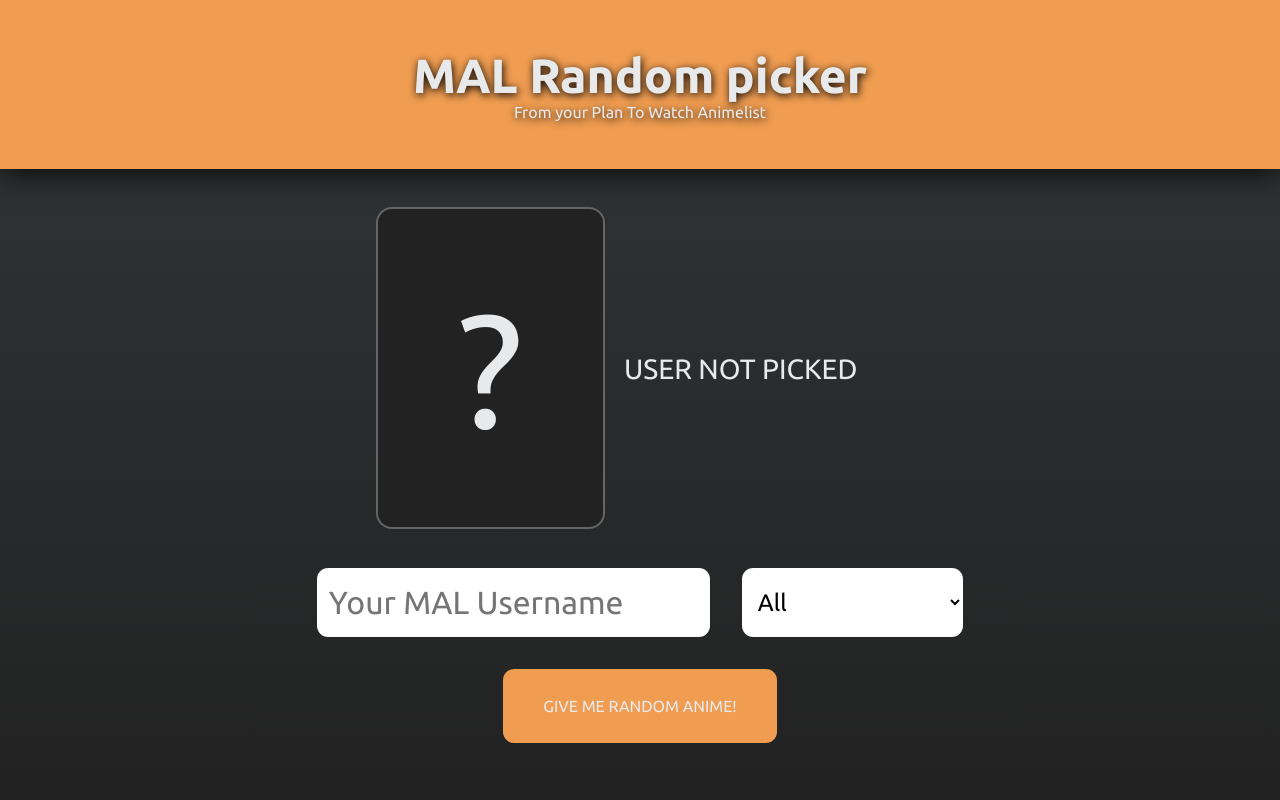
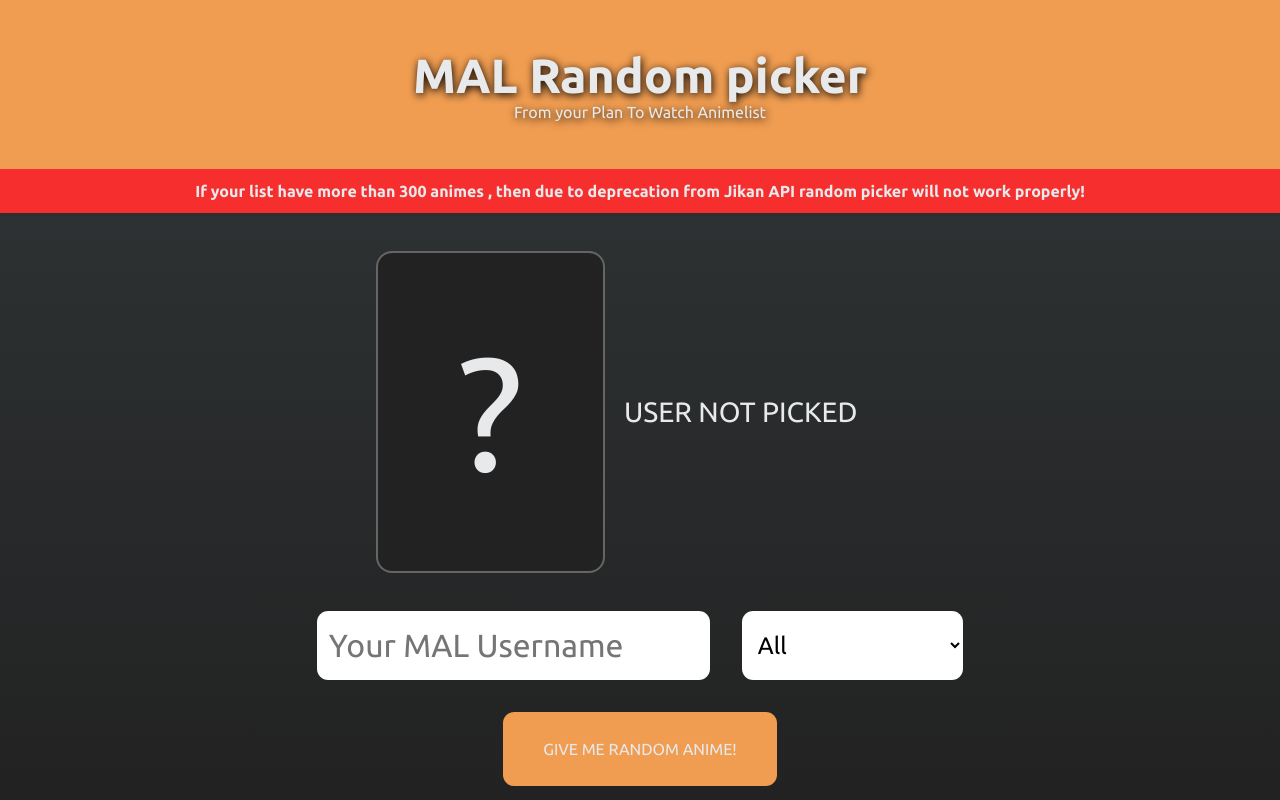
Before and after one commit to Bushenzie/malr-project, a React (Create React App) app: page / in a window 1280 px wide. Built offline with nearby package versions, Linux system fonts and the light colour scheme.

Commit message:
Warning Update

```diff
--- a/package.json
+++ b/package.json
@@ -6,6 +6,7 @@
     "@testing-library/jest-dom": "^5.16.4",
     "@testing-library/react": "^13.2.0",
     "@testing-library/user-event": "^13.5.0",
+    "axios": "^0.27.2",
     "react": "^18.1.0",
     "react-dom": "^18.1.0",
     "react-icons": "^4.3.1",
--- a/src/App.js
+++ b/src/App.js
@@ -1,4 +1,6 @@
 import { useState } from "react";
+import axios from "axios";
+
 import UserInput from "./components/UserInput";
 import Item from "./components/Item"
 import StatusShow from "./components/StatusShow";
@@ -23,23 +25,20 @@
       setStatus("Loading...")
 
 
-      const response = await fetch(url);
-      const parsed = await response.json();
+      const response = await axios.get(url);
 
       // CHECKING FOR ERROR
-      if(parsed.status >= 300 || parsed.status <= 500 ) {
-          setData([])
-          setStatus("User Not Found");
-      }
-      else {
+      if(response.status >= 200 || response.status < 300 ) {
 
         // IF CATEGORY = 7(ALL) THEN SKIP FILTERING TO SHOW ALL ELSE FILTER BY CATEGORY
         let animeData;
         if(category === 7) {
-          animeData = parsed.data;
+          animeData = response.data.data;
         }
         else {
-          animeData = parsed.data.filter(item => item["watching_status"] === category)
+
+          animeData = response.data.data.filter(item => item["watching_status"] === category)
+
         }
 
         //SET DATA TO STATE
@@ -52,7 +51,6 @@
         if(animeData.length) {
 
           setStatus("User Found");
-
           //GETTING SCORE FROM ANOTHER API CALL , CUZ FIRST ONE DOESNT SHOW SCORE
           GetScore(`https://api.jikan.moe/v4/anime/${animeData[randomNum].anime.mal_id}`);
           setAnime({  name: animeData[randomNum].anime.title,
@@ -63,19 +61,24 @@
         } else {
           setStatus("User's list is Empty");
         }
+      } else {
+        setData([])
+        setStatus("User Not Found");
       }
       document.body.style.cursor = "default";
   }
 
   const GetScore = async (url) => {
-    const response = await fetch(url);
-    const parsed = await response.json();
-    setScore(parsed.data.score);
+    const response = await axios.get(url);
+    setScore(response.data.data.score);
   }
 
   return (
     <div className="container">
       <Heading />
+      <div className="error">
+        <p>If your list have more than 300 animes , then due to deprecation from Jikan API random picker will not work properly!</p>
+      </div>
       {data.length !== 0 ?
       <Item
       name={anime.name}
--- a/src/style/main.css
+++ b/src/style/main.css
@@ -130,6 +130,13 @@
   background-color: #F06543;
 }
 
+.error {
+  font-weight: 600;
+  text-align: center;
+  padding: 1vw 0;
+  background-color: #f72e2e;
+}
+
 .item {
   width: 30vw;
   display: -webkit-box;
--- a/src/style/main.scss
+++ b/src/style/main.scss
@@ -107,6 +107,13 @@
             background-color: $regular-darker-color;
         }
     }
+}
+
+.error {
+    font-weight: 600;
+    text-align: center;
+    padding: 1vw 0;
+    background-color: rgb(247, 46, 46);
 }
 
 .item {
```
Also changed, not shown: 2 other files (tests, documents, lock files or other folders).
